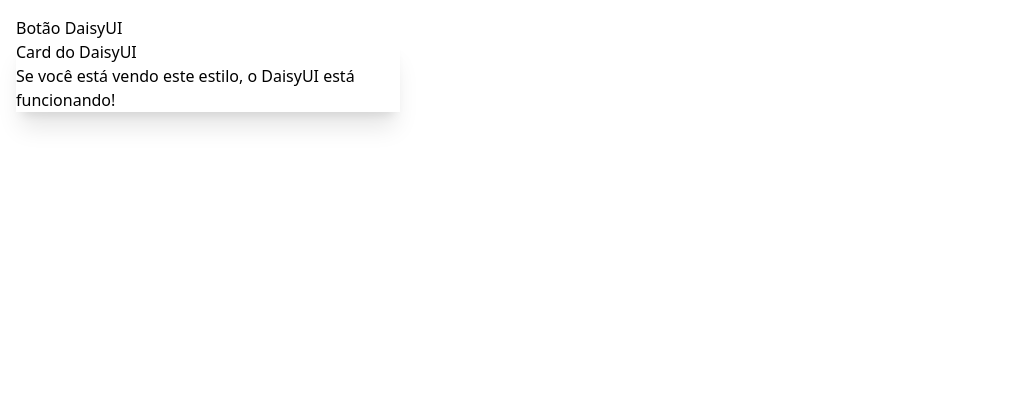
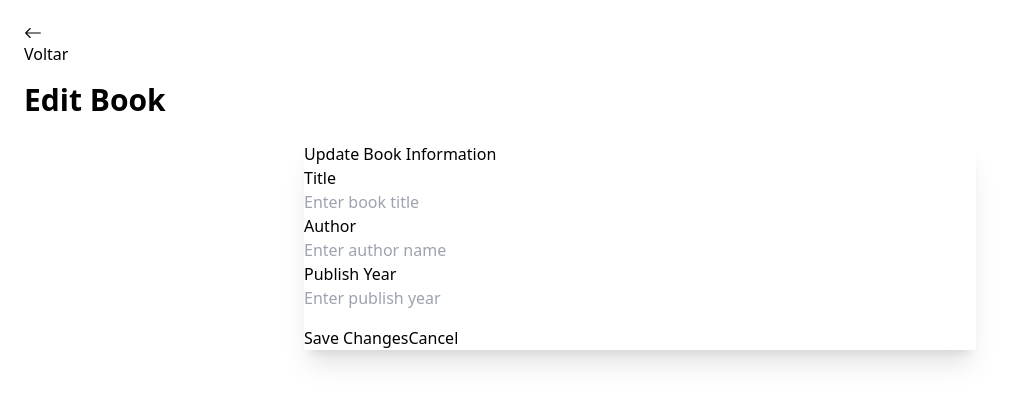
Before and after one commit to Sara18Santos/BookStore, a React (Vite) app in the folder frontend/: page /books/edit/1 in a window 1280 px wide. Shown: the top 404 px of the page, without its empty margins (0-1020 px from the left). Built offline with nearby package versions, Linux system fonts and the light colour scheme; no server answers.

Commit message:
feat: add features like edit book, and add theme coffeee from daisy ui

```diff
--- a/frontend/index.html
+++ b/frontend/index.html
@@ -1,5 +1,5 @@
 <!doctype html>
-<html lang="en" data-theme="retro">
+<html lang="en" >
   <head>
     <meta charset="UTF-8" />
     <!-- <link rel="icon" type="image/svg+xml" href="/vite.svg" /> -->
--- a/frontend/src/App.jsx
+++ b/frontend/src/App.jsx
@@ -8,6 +8,7 @@ import DeleteBook from './pages/DeleteBook.jsx'
 
 const App = () => {
   return (
+    <div data-theme="coffee" className="min-h-screen">
       <Routes>
         <Route path='/' element={<Home/>} />
         <Route path='/books/create' element={<CreateBook/>} />
@@ -15,6 +16,7 @@ const App = () => {
         <Route path='/books/edit/:id' element={<EditBook/>} />
         <Route path='/books/delete/:id' element={<DeleteBook/>} />
       </Routes>
+    </div>
   )
 }
 
--- a/frontend/src/components/backButton.jsx
+++ b/frontend/src/components/backButton.jsx
@@ -1,15 +1,15 @@
-import {Link} from 'react-router-dom';
-import { BsArrowLeft } from 'react-icons/bs';
+import { Link } from "react-router-dom";
+import { BsArrowLeft } from "react-icons/bs";
 
-const backButton = ({destination = '/'}) => {
+const BackButton = ({ destination = "/" }) => {
     return (
-        <div className='flex'>
-            <Link to={destination} className='bg-sky-800 text-white px-4 py-1 rounded-lg'
-            >
-                <BsArrowLeft className='text-2xl'></BsArrowLeft>
+        <div className="mb-4">
+            <Link to={destination} className="btn btn-primary btn-sm">
+                <BsArrowLeft className="text-lg" />
+                Voltar
             </Link>
         </div>
-    )
-}
+    );
+};
 
-export default backButton
+export default BackButton;
--- a/frontend/src/pages/CreateBook.jsx
+++ b/frontend/src/pages/CreateBook.jsx
@@ -12,11 +12,7 @@ const CreateBook = () => {
     const navigate = useNavigate();
 
     const handleSaveBook = () => {
-        const data = {
-            title,
-            author,
-            publishYear,
-        };
+        const data = { title, author, publishYear };
         setLoading(true);
         axios
             .post('http://localhost:5001/books', data)
@@ -32,48 +28,71 @@ const CreateBook = () => {
     };
 
     return (
-        <div className='p-6 bg-gray-100 min-h-screen'> {/* Adicionado um fundo e um espaçamento maior */}
+        <div className="min-h-screen p-6 bg-base-200">
             <BackButton />
-            <div className='flex justify-center items-center h-full'> {/* Centraliza o conteúdo vertical e horizontalmente */}
-                <div className='w-full max-w-xl mx-auto p-8 bg-white rounded-lg shadow-lg border border-gray-200'> {/* Box principal com sombra e borda mais suave */}
-                    <h1 className='text-4xl font-bold text-center text-gray-800 mb-8'>Criar Livro</h1> {/* Título com maior destaque */}
+            <div className="flex justify-center items-center h-full">
+                <div className="card w-full max-w-xl bg-base-100 shadow-xl">
+                    <div className="card-body">
+                        <h1 className="card-title justify-center text-3xl">Create Book</h1>
+
                         {loading && <Spinner />}
-                    <form className='space-y-6'> {/* Utilizado `space-y` para espaçamento automático entre os campos */}
+
+                        <form className="form-control gap-4">
+                            {/* Título */}
                             <div>
-                            <label className='block text-lg font-medium text-gray-700 mb-1'>Título</label>
+                                <label className="label">
+                                    <span className="label-text">Title</span>
+                                </label>
                                 <input
-                                type='text'
+                                    type="text"
                                     value={title}
                                     onChange={(e) => setTitle(e.target.value)}
-                                className='mt-1 block w-full px-4 py-2 border border-gray-300 rounded-md shadow-sm focus:ring-sky-500 focus:border-sky-500 transition duration-300 ease-in-out' // Transição para um efeito de foco mais suave
+                                    placeholder="Insert title"
+                                    className="input input-bordered w-full"
                                 />
                             </div>
+
+                            {/* Autor */}
                             <div>
-                            <label className='block text-lg font-medium text-gray-700 mb-1'>Autor</label>
+                                <label className="label">
+                                    <span className="label-text">Author</span>
+                                </label>
                                 <input
-                                type='text'
+                                    type="text"
                                     value={author}
                                     onChange={(e) => setAuthor(e.target.value)}
-                                className='mt-1 block w-full px-4 py-2 border border-gray-300 rounded-md shadow-sm focus:ring-sky-500 focus:border-sky-500 transition duration-300 ease-in-out'
+                                    placeholder="Insert author"
+                                    className="input input-bordered w-full"
                                 />
                             </div>
+
+                            {/* Ano de Publicação */}
                             <div>
-                            <label className='block text-lg font-medium text-gray-700 mb-1'>Ano de Publicação</label>
+                                <label className="label">
+                                    <span className="label-text">Publish Year</span>
+                                </label>
                                 <input
-                                type='number' // Alterado para tipo "number" para validação de entrada
+                                    type="number"
                                     value={publishYear}
                                     onChange={(e) => setPublishYear(e.target.value)}
-                                className='mt-1 block w-full px-4 py-2 border border-gray-300 rounded-md shadow-sm focus:ring-sky-500 focus:border-sky-500 transition duration-300 ease-in-out'
+                                    placeholder="Insert year"
+                                    className="input input-bordered w-full"
                                 />
                             </div>
+
+                            {/* Botões */}
+                            <div className="card-actions justify-end mt-4">
                                 <button
-                            type='button'
+                                    type="button"
                                     onClick={handleSaveBook}
-                            className='w-full py-3 bg-sky-600 text-white font-semibold rounded-md shadow-md hover:bg-sky-700 focus:outline-none focus:ring-2 focus:ring-sky-500 focus:ring-offset-2 transition duration-300 ease-in-out' // Botão com estilo mais profissional e interativo
+                                    className="btn btn-primary w-full"
                                 >
-                            Salvar Livro
+                                    Save Book
                                 </button>
+
+                            </div>
                         </form>
+                    </div>
                 </div>
             </div>
         </div>
--- a/frontend/src/pages/EditBook.jsx
+++ b/frontend/src/pages/EditBook.jsx
@@ -1,18 +1,117 @@
-import React from 'react'
+import React, { useState, useEffect } from "react";
+import axios from "axios";
+import { useParams, useNavigate } from "react-router-dom";
+import BackButton from "../components/backButton";
+import Spinner from "../components/spinner";
+
 
 const EditBook = () => {
+    const { id } = useParams();
+    const navigate = useNavigate();
+
+    const [title, setTitle] = useState("");
+    const [author, setAuthor] = useState("");
+    const [publishYear, setPublishYear] = useState("");
+    const [loading, setLoading] = useState(false);
+
+    useEffect(() => {
+        setLoading(true);
+        axios
+            .get(`http://localhost:5001/books/${id}`)
+            .then((res) => {
+                setTitle(res.data.title);
+                setAuthor(res.data.author);
+                setPublishYear(res.data.publishYear);
+                setLoading(false);
+            })
+            .catch((err) => {
+                console.log(err);
+                setLoading(false);
+            });
+    }, [id]);
+
+    const handleUpdate = () => {
+        const data = { title, author, publishYear };
+        setLoading(true);
+        axios
+            .put(`http://localhost:5001/books/${id}`, data)
+            .then(() => {
+                setLoading(false);
+                // toast.success("Book updated successfully ✅");
+                setTimeout(() => navigate(`/books/details/${id}`), 1500);
+            })
+            .catch((err) => {
+                console.log(err);
+                setLoading(false);
+
+            });
+    };
+
     return (
-        <div className="p-4">
-        <button className="btn btn-primary">Botão DaisyUI</button>
-        <div className="card w-96 bg-base-100 shadow-xl">
-            <div className="card-body">
-            <h2 className="card-title">Card do DaisyUI</h2>
-            <p>Se você está vendo este estilo, o DaisyUI está funcionando!</p>
-            </div>
+        <div className="min-h-screen p-6 bg-base-200">
+            <BackButton />
+            <h1 className="text-3xl font-bold mb-6">Edit Book</h1>
+
+            {loading ? (
+                <Spinner />
+            ) : (
+                <div className="card w-full max-w-2xl bg-base-100 shadow-xl mx-auto">
+                    <div className="card-body">
+                        <h2 className="card-title">Update Book Information</h2>
+
+                        <div className="form-control">
+                            <label className="label">
+                                <span className="label-text">Title</span>
+                            </label>
+                            <input
+                                type="text"
+                                value={title}
+                                onChange={(e) => setTitle(e.target.value)}
+                                placeholder="Enter book title"
+                                className="input input-bordered w-full"
+                            />
+                        </div>
+
+                        <div className="form-control">
+                            <label className="label">
+                                <span className="label-text">Author</span>
+                            </label>
+                            <input
+                                type="text"
+                                value={author}
+                                onChange={(e) => setAuthor(e.target.value)}
+                                placeholder="Enter author name"
+                                className="input input-bordered w-full"
+                            />
+                        </div>
+
+                        <div className="form-control">
+                            <label className="label">
+                                <span className="label-text">Publish Year</span>
+                            </label>
+                            <input
+                                type="number"
+                                value={publishYear}
+                                onChange={(e) => setPublishYear(e.target.value)}
+                                placeholder="Enter publish year"
+                                className="input input-bordered w-full"
+                            />
+                        </div>
+
+                        <div className="card-actions justify-end mt-4">
+                            <button onClick={handleUpdate} className="btn btn-primary">
+                                Save Changes
+                            </button>
+                            <button onClick={() => navigate(-1)} className="btn btn-ghost">
+                                Cancel
+                            </button>
+                        </div>
+                    </div>
+                </div>
+            )}
+
         </div>
-    </div>
+    );
+};
 
-    )
-}
-
-export default EditBook
+export default EditBook;
--- a/frontend/src/pages/Home.jsx
+++ b/frontend/src/pages/Home.jsx
@@ -1,79 +1,79 @@
-import React, {useEffect, useState} from 'react'
-import axios from 'axios';
-import Spinner from '../components/spinner';
-import {Link} from 'react-router-dom';
-import {AiOutlineEdit} from 'react-icons/ai';
-import {BsInfoCircle} from 'react-icons/bs';
-import {MdOutlineAddBox, MdOutlineDelete} from 'react-icons/md';
-
+import React, { useEffect, useState } from "react";
+import axios from "axios";
+import Spinner from "../components/spinner";
+import { Link } from "react-router-dom";
+import { AiOutlineEdit } from "react-icons/ai";
+import { BsInfoCircle } from "react-icons/bs";
+import { MdOutlineAddBox, MdOutlineDelete } from "react-icons/md";
 
 const Home = () => {
     const [books, setBooks] = useState([]);
     const [loading, setLoading] = useState(false);
 
-    useEffect(()=>{
+    useEffect(() => {
         setLoading(true);
         axios
-            .get('http://localhost:5001/books')
+            .get("http://localhost:5001/books")
             .then((response) => {
                 setBooks(response.data.data);
                 setLoading(false);
             })
-            .catch((error) =>{
-                console.log(error)
-                setLoading(false)
+            .catch((error) => {
+                console.log(error);
+                setLoading(false);
             });
     }, []);
 
-
     return (
-        <div className="p-4">
-            <div className='flex justify-between items-center'>
-                <h1 className='text-3xl my-8'> Books List</h1>
-                <Link to={'/books/create'}>
-                    <MdOutlineAddBox className= 'text-sky-800 text-4xl'/>
+        <div className="p-6 min-h-screen bg-base-200">
+            <div className="flex justify-between items-center mb-6">
+                <h1 className="text-3xl font-bold">📚 Book List</h1>
+                <Link to="/books/create" className="btn btn-primary flex items-center gap-2">
+                    <MdOutlineAddBox className="text-xl" />
+                    Add New Book
                 </Link>
             </div>
 
             {loading ? (
                 <Spinner />
             ) : (
-            <table className='w-full border-separate border-spacing-2'>
+                <div className="overflow-x-auto">
+                    <table className="table table-zebra w-full">
                         <thead>
                             <tr>
-                        <th className='border border-slate-600 rounded-md'>No</th>
-                        <th className='border border-slate-600 rounded-md'>Title</th>
-                        <th className='border border-slate-600 rounded-md max-md:hidden'>Author</th>
-                        <th className='border border-slate-600 rounded-md max-md:hidden'>Publish Year</th>
-                        <th className='border border-slate-600 rounded-md'>Operations</th>
+                                <th>No</th>
+                                <th>Title</th>
+                                <th className="max-md:hidden">Author</th>
+                                <th className="max-md:hidden">Publish Year</th>
+                                <th>Actions</th>
                             </tr>
-
                         </thead>
                         <tbody>
                             {books.map((book, index) => (
-                        <tr key={book._id} className='h-8'>
-                            <td className='border border-slate-700 rounded-md text-center'>
-                                {index + 1}
-                            </td>
-                            <td className='border border-slate-700 rounded-md text-center max-md:hidden'>
-                                {book.title}
-                            </td>
-                            <td className='border border-slate-700 rounded-md text-center max-md:hidden'>
-                                {book.author}
-                            </td>
-                            <td className='border border-slate-700 rounded-md text-center max-md:hidden'>
-                                {book.publishYear}
-                            </td>
-                            <td className='border border-slate-700 rounded-md text-center'>
-                                <div className='flex justify-center gap-x-4'>
-                                    <Link to={`/books/details/${book._id}`}>
-                                        <BsInfoCircle className="text-2xl text-green-800" />
+                                <tr key={book._id}>
+                                    <td>{index + 1}</td>
+                                    <td>{book.title}</td>
+                                    <td className="max-md:hidden">{book.author}</td>
+                                    <td className="max-md:hidden">{book.publishYear}</td>
+                                    <td>
+                                        <div className="flex gap-2 justify-center">
+                                            <Link
+                                                to={`/books/details/${book._id}`}
+                                                className="btn btn-info btn-xs"
+                                            >
+                                                <BsInfoCircle className="text-lg" />
                                             </Link>
-                                    <Link to={`/books/edit/${book._id}`}>
-                                        <AiOutlineEdit className="text-2xl text-yellow-600" />
+                                            <Link
+                                                to={`/books/edit/${book._id}`}
+                                                className="btn btn-warning btn-xs"
+                                            >
+                                                <AiOutlineEdit className="text-lg" />
                                             </Link>
-                                    <Link to={`/books/delete/${book._id}`}>
-                                        <MdOutlineDelete className="text-2xl text-red-600" />
+                                            <Link
+                                                to={`/books/delete/${book._id}`}
+                                                className="btn btn-error btn-xs"
+                                            >
+                                                <MdOutlineDelete className="text-lg" />
                                             </Link>
                                         </div>
                                     </td>
@@ -81,9 +81,10 @@ const Home = () => {
                             ))}
                         </tbody>
                     </table>
+                </div>
             )}
         </div>
-    )
-}
+    );
+};
 
-export default Home
+export default Home;
--- a/frontend/src/pages/ShowBook.jsx
+++ b/frontend/src/pages/ShowBook.jsx
@@ -1,65 +1,76 @@
-import React, {useState, useEffect} from 'react';
-import axios from 'axios';
-import { useParams } from 'react-router-dom';
-import BackButton from '../components/backButton';
-import Spinner from '../components/spinner';
+import React, { useState, useEffect } from "react";
+import axios from "axios";
+import { useParams } from "react-router-dom";
+import BackButton from "../components/backButton";
+import Spinner from "../components/spinner";
 
 const ShowBook = () => {
     const [book, setBook] = useState({});
-    const [loading, setLoading] = useState({});
-    const {id} = useParams({});
+    const [loading, setLoading] = useState(false);
+    const { id } = useParams();
 
-    useEffect(() =>{
+    useEffect(() => {
         setLoading(true);
         axios
             .get(`http://localhost:5001/books/${id}`)
-            .then((response) =>{
+            .then((response) => {
                 setBook(response.data);
                 setLoading(false);
             })
             .catch((error) => {
-                console.log(error)
+                console.log(error);
                 setLoading(false);
             });
-    }, [id])
+    }, [id]);
 
     return (
-        <div className='p-4'>
-            <BackButton/>
-            <h1 className='text-3xl my-4'>Show Book</h1>
-            {loading? (
-                <Spinner/>
-            ): (
-                <div className='flex flex-col border-2 border-sky-400 rounded-xl'>
-                    <div className='my-4'>
-                        <span className='text-xl mr-4 text-gray-500'>Id</span>
-                        <span>{book._id}</span>
+        <div className="min-h-screen p-6 bg-base-200">
+            <BackButton />
+
+            {loading ? (
+                <Spinner />
+            ) : (
+                <div className="card w-full bg-base-100 shadow-xl mx-auto">
+                    <div className="card-body">
+                        {/* Card Header */}
+                        <h2 className="card-title text-2xl justify-center">
+                            📖 {book.title || "Untitled Book"}
+                        </h2>
+
+                        {/* Card Content */}
+                        <div className="divider">Details</div>
+                        <div className="space-y-2">
+                            <p>
+                                <span className="font-semibold">ID:</span> {book._id}
+                            </p>
+                            <p>
+                                <span className="font-semibold">Title:</span> {book.title}
+                            </p>
+                            <p>
+                                <span className="font-semibold">Author:</span> {book.author}
+                            </p>
+                            <p>
+                                <span className="font-semibold">Publish Year:</span>{" "}
+                                {book.publishYear}
+                            </p>
+                            <p>
+                                <span className="font-semibold">Created at:</span>{" "}
+                                {book.createdAt
+                                    ? new Date(book.createdAt).toLocaleString()
+                                    : "-"}
+                            </p>
+                            <p>
+                                <span className="font-semibold">Last Update:</span>{" "}
+                                {book.updatedAt
+                                    ? new Date(book.updatedAt).toLocaleString()
+                                    : "-"}
+                            </p>
+                        </div>
                     </div>
-                    <div className='my-4'>
-                        <span className='text-xl mr-4 text-gray-500'>Title</span>
-                        <span>{book.title}</span>
-                    </div>
-                    <div className='my-4'>
-                        <span className='text-xl mr-4 text-gray-500'>Author</span>
-                        <span>{book.author}</span>
-                    </div>
-                    <div className='my-4'>
-                        <span className='text-xl mr-4 text-gray-500'>Publish Year</span>
-                        <span>{book.publishYear}</span>
-                    </div>
-                    <div className='my-4'>
-                        <span className='text-xl mr-4 text-gray-500'>Create Time</span>
-                        <span>{new Date(book.createdAt).toString()}</span>
-                    </div>
-                    <div className='my-4'>
-                        <span className='text-xl mr-4 text-gray-500'>Last Update Time</span>
-                        <span>{new Date(book.updatedAt).toString()}</span>
-                    </div>
-
                 </div>
             )}
         </div>
-    )
-    }
+    );
+};
 
-export default ShowBook
+export default ShowBook;
--- a/frontend/tailwind.config.js
+++ b/frontend/tailwind.config.js
@@ -11,7 +11,7 @@ export default {
   },
   plugins: [daisyui],
   daisyui: {
-    themes: ["retro"],
+    themes: ["coffee"],
     // themes: ["coffee", "light", "dark", "cupcake", "bumblebee", "emerald", "corporate", "synthwave", "retro", "cyberpunk", "valentine", "halloween", "garden", "forest", "aqua", "lofi", "pastel", "fantasy", "wireframe", "black", "luxury", "dracula", "cmyk", "autumn", "business", "acid", "lemonade", "night", "coffee", "winter"],
     base: true,
     styled: true,
```
Also changed, not shown: frontend/src/components/theme.jsx (deleted, +0 -70 lines), 1 other file (tests, documents, lock files or other folders). Lines whose indentation alone changed are shown as unchanged.
